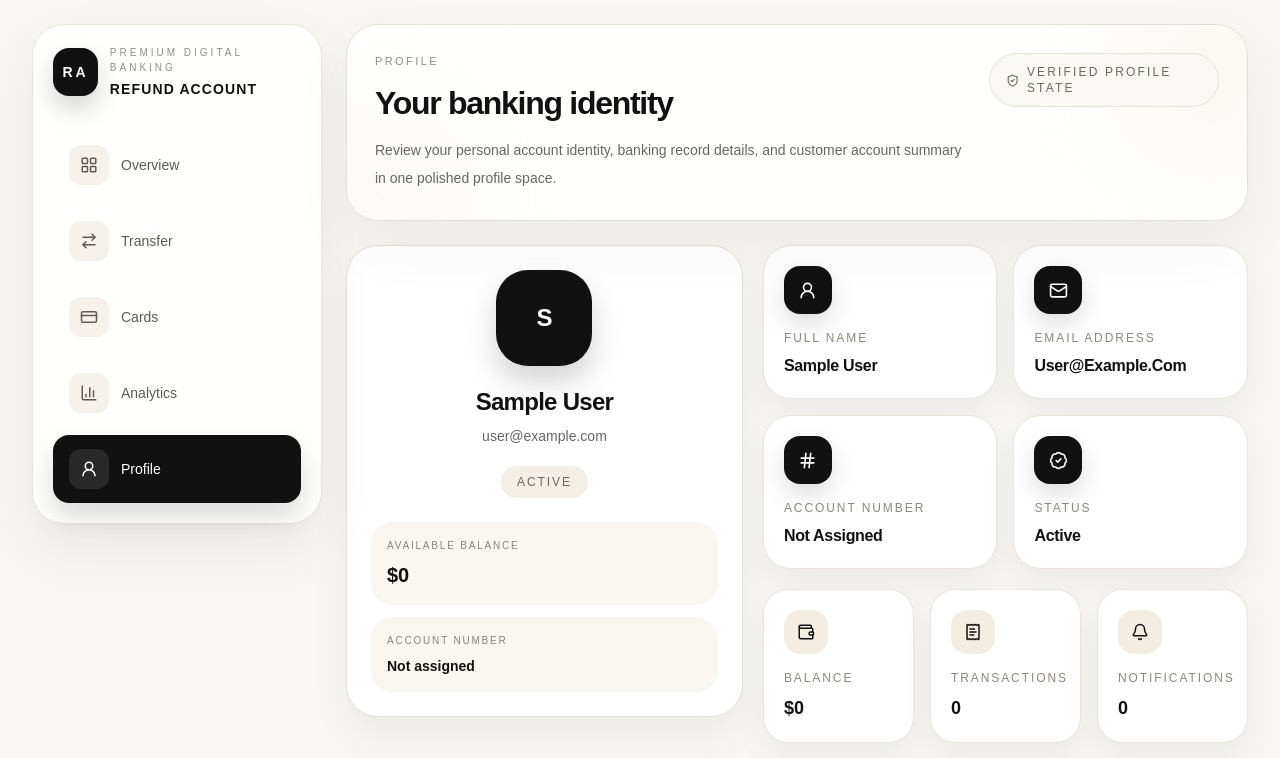
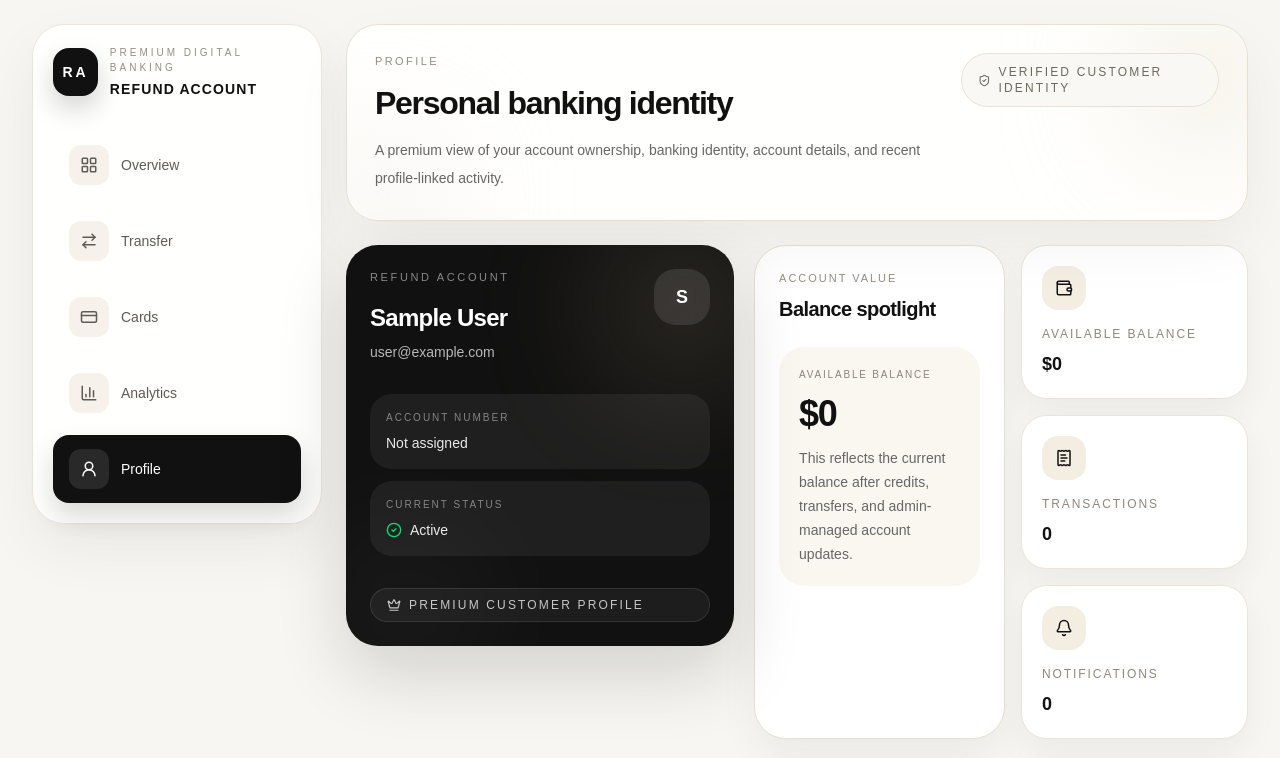
Before and after one commit to Ikechukwu001/Outline, a Next.js app: page /dashboard/profile in a window 1280 px wide. Shown: the top 758 px of the page. Built offline with nearby package versions, Linux system fonts and the light colour scheme; no server answers; the database is empty; sample sign-in values are in the browser's storage.

Commit message:
second to the last

```diff
--- a/app/dashboard/profile/page.js
+++ b/app/dashboard/profile/page.js
@@ -11,6 +11,8 @@ import {
   Bell,
   ReceiptText,
   Landmark,
+  Crown,
+  CheckCircle2,
 } from "lucide-react";
 import useDashboardData from "@/components/dashboard/useDashboardData";
 
@@ -19,8 +21,14 @@ function formatMoney(value) {
 }
 
 export default function ProfilePage() {
-  const { userName, userEmail, userRecord, notifications, transactions, loadingData } =
-    useDashboardData();
+  const {
+    userName,
+    userEmail,
+    userRecord,
+    notifications,
+    transactions,
+    loadingData,
+  } = useDashboardData();
 
   if (loadingData) {
     return (
@@ -44,33 +52,51 @@ export default function ProfilePage() {
   const latestTransaction = transactions[0] || null;
   const latestNotification = notifications[0] || null;
 
-  const profileCards = [
+  const profileDetails = [
     {
-      title: "Full Name",
+      label: "Full Name",
       value: userName || "Customer",
       icon: UserRound,
     },
     {
-      title: "Email Address",
+      label: "Email Address",
       value: userEmail || "No email",
       icon: Mail,
     },
     {
-      title: "Account Number",
+      label: "Account Number",
       value: accountNumber,
       icon: Hash,
     },
     {
-      title: "Status",
+      label: "Account Status",
       value: status,
       icon: BadgeCheck,
+    },
+  ];
+
+  const quickStats = [
+    {
+      label: "Available Balance",
+      value: formatMoney(balance),
+      icon: Wallet,
+    },
+    {
+      label: "Transactions",
+      value: transactionCount,
+      icon: ReceiptText,
+    },
+    {
+      label: "Notifications",
+      value: notificationCount,
+      icon: Bell,
     },
   ];
 
   return (
     <div className="space-y-6">
       <section className="relative overflow-hidden rounded-[2rem] border border-[#e9dfd1] bg-white/92 p-6 shadow-[0_24px_60px_rgba(17,17,17,0.05)] sm:p-7">
-        <div className="absolute right-[-30px] top-[-20px] h-32 w-32 rounded-full bg-[#eadfc8]/55 blur-3xl" />
+        <div className="absolute right-[-30px] top-[-20px] h-36 w-36 rounded-full bg-[#eadfc8]/60 blur-3xl" />
         <div className="absolute bottom-[-30px] left-[-20px] h-28 w-28 rounded-full bg-[#efe8dd]/70 blur-3xl" />
 
         <div className="relative flex flex-col gap-4 lg:flex-row lg:items-end lg:justify-between">
@@ -79,69 +105,131 @@ export default function ProfilePage() {
               Profile
             </p>
             <h1 className="mt-3 text-2xl font-semibold tracking-[-0.04em] text-[#111111] sm:text-[2rem]">
-              Your banking identity
+              Personal banking identity
             </h1>
             <p className="mt-3 max-w-2xl text-sm leading-7 text-[#666666]">
-              Review your personal account identity, banking record details, and
-              customer account summary in one polished profile space.
+              A premium view of your account ownership, banking identity,
+              account details, and recent profile-linked activity.
             </p>
           </div>
 
           <div className="inline-flex items-center gap-2 self-start rounded-full border border-[#e9e1d5] bg-[#faf8f4] px-4 py-2.5 text-xs font-medium uppercase tracking-[0.18em] text-[#6e695f]">
             <ShieldCheck size={15} />
-            Verified profile state
+            Verified customer identity
           </div>
         </div>
       </section>
 
-      <section className="grid gap-5 xl:grid-cols-[0.9fr_1.1fr]">
+      <section className="grid gap-5 xl:grid-cols-[0.88fr_1.12fr]">
         <div className="space-y-5">
-          <div className="rounded-[2rem] border border-[#e9dfd1] bg-white p-6 shadow-[0_18px_40px_rgba(17,17,17,0.05)]">
-            <div className="flex flex-col items-center text-center">
-              <div className="flex h-24 w-24 items-center justify-center rounded-[2rem] bg-[#111111] text-2xl font-semibold uppercase text-white shadow-[0_16px_30px_rgba(17,17,17,0.18)]">
-                {initials}
+          <div className="relative overflow-hidden rounded-[2rem] bg-[#111111] p-6 text-white shadow-[0_28px_70px_rgba(17,17,17,0.16)]">
+            <div className="absolute right-[-30px] top-[-20px] h-40 w-40 rounded-full bg-[#d3b88a]/18 blur-3xl" />
+            <div className="absolute bottom-[-40px] left-[-20px] h-40 w-40 rounded-full bg-white/5 blur-3xl" />
+
+            <div className="relative">
+              <div className="flex items-start justify-between gap-4">
+                <div>
+                  <p className="text-[11px] uppercase tracking-[0.24em] text-white/50">
+                    REFUND ACCOUNT
+                  </p>
+                  <h2 className="mt-4 text-2xl font-semibold tracking-[-0.03em]">
+                    {userName || "Customer"}
+                  </h2>
+                  <p className="mt-2 text-sm text-white/70">{userEmail}</p>
                 </div>
 
-              <h2 className="mt-5 text-2xl font-semibold tracking-[-0.03em] text-[#111111]">
-                {userName || "Customer"}
-              </h2>
-              <p className="mt-2 text-sm text-[#666666]">{userEmail}</p>
-
-              <div className="mt-5 rounded-full bg-[#f3eee6] px-4 py-2 text-xs font-medium uppercase tracking-[0.16em] text-[#6e695f]">
-                {status}
+                <div className="flex h-14 w-14 items-center justify-center rounded-[1.35rem] bg-white/10 text-lg font-semibold uppercase text-white backdrop-blur">
+                  {initials}
                 </div>
               </div>
 
-            <div className="mt-6 grid gap-3">
-              <div className="rounded-[1.35rem] bg-[#faf7f1] p-4">
-                <p className="text-[10px] uppercase tracking-[0.18em] text-[#8a847a]">
-                  Available Balance
+              <div className="mt-8 grid gap-3">
+                <div className="rounded-[1.35rem] bg-white/6 px-4 py-4">
+                  <p className="text-[10px] uppercase tracking-[0.2em] text-white/45">
+                    Account Number
                   </p>
-                <p className="mt-2 text-xl font-semibold text-[#111111]">
-                  {formatMoney(balance)}
+                  <p className="mt-2 text-sm font-medium text-white/90">
+                    {accountNumber}
                   </p>
                 </div>
 
-              <div className="rounded-[1.35rem] bg-[#faf7f1] p-4">
-                <p className="text-[10px] uppercase tracking-[0.18em] text-[#8a847a]">
-                  Account Number
+                <div className="rounded-[1.35rem] bg-white/6 px-4 py-4">
+                  <p className="text-[10px] uppercase tracking-[0.2em] text-white/45">
+                    Current Status
                   </p>
-                <p className="mt-2 text-sm font-semibold text-[#111111]">
-                  {accountNumber}
-                </p>
+                  <div className="mt-2 flex items-center gap-2 text-white/90">
+                    <CheckCircle2 size={16} className="text-green-400" />
+                    <span className="text-sm font-medium capitalize">
+                      {status}
+                    </span>
+                  </div>
+                </div>
+              </div>
+
+              <div className="mt-8 flex items-center gap-2 rounded-full border border-white/10 bg-white/5 px-4 py-2 text-xs uppercase tracking-[0.18em] text-white/75">
+                <Crown size={14} />
+                Premium customer profile
               </div>
             </div>
           </div>
         </div>
 
         <div className="space-y-5">
+          <div className="grid gap-4 lg:grid-cols-[1.05fr_0.95fr]">
+            <div className="rounded-[2rem] border border-[#e9dfd1] bg-white p-6 shadow-[0_18px_40px_rgba(17,17,17,0.05)]">
+              <p className="text-[11px] uppercase tracking-[0.18em] text-[#948d83]">
+                Account Value
+              </p>
+              <h2 className="mt-2 text-xl font-semibold tracking-[-0.03em] text-[#111111]">
+                Balance spotlight
+              </h2>
+
+              <div className="mt-6 rounded-[1.6rem] bg-[#faf7f1] p-5">
+                <p className="text-[10px] uppercase tracking-[0.18em] text-[#8a847a]">
+                  Available Balance
+                </p>
+                <p className="mt-3 text-4xl font-semibold tracking-[-0.04em] text-[#111111]">
+                  {formatMoney(balance)}
+                </p>
+                <p className="mt-3 text-sm leading-6 text-[#666666]">
+                  This reflects the current balance after credits, transfers, and
+                  admin-managed account updates.
+                </p>
+              </div>
+            </div>
+
+            <div className="grid gap-4">
+              {quickStats.map((item) => {
+                const Icon = item.icon;
+
+                return (
+                  <div
+                    key={item.label}
+                    className="rounded-[1.6rem] border border-[#ece4d8] bg-white p-5 shadow-[0_14px_34px_rgba(17,17,17,0.05)]"
+                  >
+                    <div className="flex h-11 w-11 items-center justify-center rounded-2xl bg-[#f4ede2] text-[#111111]">
+                      <Icon size={18} />
+                    </div>
+
+                    <p className="mt-4 text-xs uppercase tracking-[0.16em] text-[#8e877c]">
+                      {item.label}
+                    </p>
+                    <p className="mt-2 text-lg font-semibold text-[#111111]">
+                      {item.value}
+                    </p>
+                  </div>
+                );
+              })}
+            </div>
+          </div>
+
           <div className="grid gap-4 sm:grid-cols-2">
-            {profileCards.map((card) => {
+            {profileDetails.map((card) => {
               const Icon = card.icon;
 
               return (
                 <div
-                  key={card.title}
+                  key={card.label}
                   className="rounded-[1.75rem] border border-[#ece4d8] bg-white p-5 shadow-[0_14px_34px_rgba(17,17,17,0.05)]"
                 >
                   <div className="flex h-12 w-12 items-center justify-center rounded-2xl bg-[#111111] text-white shadow-[0_10px_24px_rgba(17,17,17,0.14)]">
@@ -149,7 +237,7 @@ export default function ProfilePage() {
                   </div>
 
                   <p className="mt-4 text-xs uppercase tracking-[0.16em] text-[#8e877c]">
-                    {card.title}
+                    {card.label}
                   </p>
                   <p className="mt-2 break-words text-base font-semibold capitalize tracking-[-0.02em] text-[#111111]">
                     {card.value}
@@ -159,54 +247,8 @@ export default function ProfilePage() {
             })}
           </div>
 
-          <div className="grid gap-4 md:grid-cols-3">
-            <div className="rounded-[1.6rem] border border-[#ece4d8] bg-white p-5 shadow-[0_14px_34px_rgba(17,17,17,0.05)]">
-              <div className="flex h-11 w-11 items-center justify-center rounded-2xl bg-[#f4ede2] text-[#111111]">
-                <Wallet size={18} />
-              </div>
-              <p className="mt-4 text-xs uppercase tracking-[0.16em] text-[#8e877c]">
-                Balance
-              </p>
-              <p className="mt-2 text-lg font-semibold text-[#111111]">
-                {formatMoney(balance)}
-              </p>
-            </div>
-
-            <div className="rounded-[1.6rem] border border-[#ece4d8] bg-white p-5 shadow-[0_14px_34px_rgba(17,17,17,0.05)]">
-              <div className="flex h-11 w-11 items-center justify-center rounded-2xl bg-[#f4ede2] text-[#111111]">
-                <ReceiptText size={18} />
-              </div>
-              <p className="mt-4 text-xs uppercase tracking-[0.16em] text-[#8e877c]">
-                Transactions
-              </p>
-              <p className="mt-2 text-lg font-semibold text-[#111111]">
-                {transactionCount}
-              </p>
-            </div>
-
-            <div className="rounded-[1.6rem] border border-[#ece4d8] bg-white p-5 shadow-[0_14px_34px_rgba(17,17,17,0.05)]">
-              <div className="flex h-11 w-11 items-center justify-center rounded-2xl bg-[#f4ede2] text-[#111111]">
-                <Bell size={18} />
-              </div>
-              <p className="mt-4 text-xs uppercase tracking-[0.16em] text-[#8e877c]">
-                Notifications
-              </p>
-              <p className="mt-2 text-lg font-semibold text-[#111111]">
-                {notificationCount}
-              </p>
-            </div>
-          </div>
-
+          <div className="grid gap-4 lg:grid-cols-2">
             <div className="rounded-[2rem] border border-[#ece4d8] bg-white p-6 shadow-[0_18px_40px_rgba(17,17,17,0.05)]">
-            <p className="text-[11px] uppercase tracking-[0.18em] text-[#948d83]">
-              Latest Account Activity
-            </p>
-            <h2 className="mt-2 text-xl font-semibold tracking-[-0.03em] text-[#111111]">
-              Recent profile-linked activity
-            </h2>
-
-            <div className="mt-5 grid gap-4 md:grid-cols-2">
-              <div className="rounded-[1.4rem] bg-[#faf7f1] p-4">
               <div className="flex items-center gap-3">
                 <div className="flex h-11 w-11 items-center justify-center rounded-2xl bg-[#111111] text-white">
                   <ReceiptText size={17} />
@@ -215,21 +257,27 @@ export default function ProfilePage() {
                   <p className="text-sm font-semibold text-[#111111]">
                     Latest Transaction
                   </p>
+                </div>
+              </div>
+
               {!latestTransaction ? (
-                      <p className="mt-1 text-sm text-[#666666]">
+                <p className="mt-4 text-sm text-[#666666]">
                   No transaction recorded yet.
                 </p>
               ) : (
-                      <>
-                        <p className="mt-1 text-sm text-[#666666]">
+                <div className="mt-4 rounded-[1.35rem] bg-[#faf7f1] p-4">
+                  <p className="text-sm font-semibold text-[#111111]">
                     {latestTransaction.type === "credit"
                       ? latestTransaction.title || "Account Credit"
                       : latestTransaction.type === "transfer"
                       ? `Transfer to ${latestTransaction.recipientName || "Recipient"}`
                       : latestTransaction.title || "Transaction"}
                   </p>
+                  <p className="mt-2 text-sm text-[#666666]">
+                    {latestTransaction.description || "Recorded account activity"}
+                  </p>
                   <p
-                          className={`mt-2 text-sm font-semibold ${
+                    className={`mt-3 text-sm font-semibold ${
                       latestTransaction.type === "credit"
                         ? "text-green-600"
                         : "text-red-600"
@@ -238,13 +286,11 @@ export default function ProfilePage() {
                     {latestTransaction.type === "credit" ? "+" : "-"}
                     {formatMoney(latestTransaction.amount)}
                   </p>
-                      </>
+                </div>
               )}
             </div>
-                </div>
-              </div>
 
-              <div className="rounded-[1.4rem] bg-[#faf7f1] p-4">
+            <div className="rounded-[2rem] border border-[#ece4d8] bg-white p-6 shadow-[0_18px_40px_rgba(17,17,17,0.05)]">
               <div className="flex items-center gap-3">
                 <div className="flex h-11 w-11 items-center justify-center rounded-2xl bg-[#111111] text-white">
                   <Landmark size={17} />
@@ -253,23 +299,26 @@ export default function ProfilePage() {
                   <p className="text-sm font-semibold text-[#111111]">
                     Latest Notification
                   </p>
+                </div>
+              </div>
+
               {!latestNotification ? (
-                      <p className="mt-1 text-sm text-[#666666]">
+                <p className="mt-4 text-sm text-[#666666]">
                   No notification available yet.
                 </p>
               ) : (
-                      <>
-                        <p className="mt-1 text-sm text-[#666666]">
+                <div className="mt-4 rounded-[1.35rem] bg-[#faf7f1] p-4">
+                  <p className="text-sm font-semibold text-[#111111]">
                     {latestNotification.title}
                   </p>
-                        <p className="mt-2 text-xs text-[#8a847a]">
+                  <p className="mt-2 text-sm leading-6 text-[#666666]">
+                    {latestNotification.message}
+                  </p>
+                  <p className="mt-3 text-xs text-[#8a847a]">
                     {latestNotification.createdAtLabel || "Recently added"}
                   </p>
-                      </>
+                </div>
               )}
-                  </div>
-                </div>
-              </div>
             </div>
           </div>
         </div>
--- a/lib/firebase-errors.js
+++ b/lib/firebase-errors.js
@@ -15,8 +15,6 @@ export function getFirebaseAuthMessage(errorCode) {
       "Too many attempts. Please wait a bit and try again.",
     "auth/operation-not-allowed":
       "This sign-in method is not enabled in Firebase console.",
-    "auth/unverified-email":
-      "Please verify your email address before signing in.",
   };
 
   return messages[errorCode] || "Something went wrong. Please try again.";
--- a/package.json
+++ b/package.json
@@ -9,12 +9,14 @@
   },
   "dependencies": {
     "firebase": "^12.10.0",
+    "firebase-admin": "^13.7.0",
     "framer-motion": "^12.24.9",
     "lucide-react": "^0.562.0",
     "next": "^16.1.6",
     "react": "19.2.3",
     "react-dom": "19.2.3",
-    "recharts": "^3.6.0"
+    "recharts": "^3.6.0",
+    "resend": "^6.9.3"
   },
   "devDependencies": {
     "@tailwindcss/postcss": "^4",
```
Also changed, not shown: components/auth/LoginForm.js (+10 -0 lines), components/guards/AppGuard.js (+38 -5 lines), components/sections/AuthSection.js (+108 -16 lines), 1 other file (tests, documents, lock files or other folders). Lines whose indentation alone changed are shown as unchanged.
